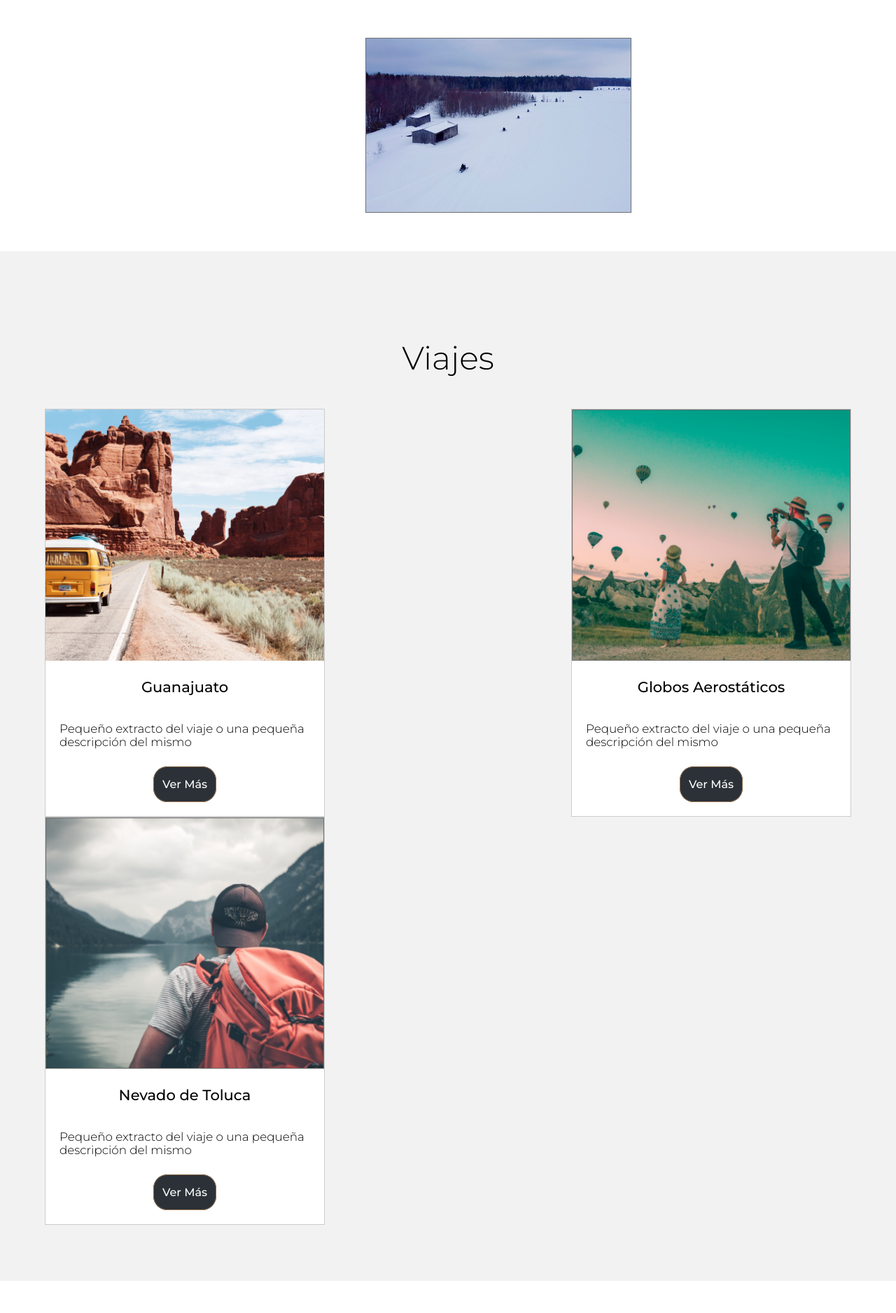
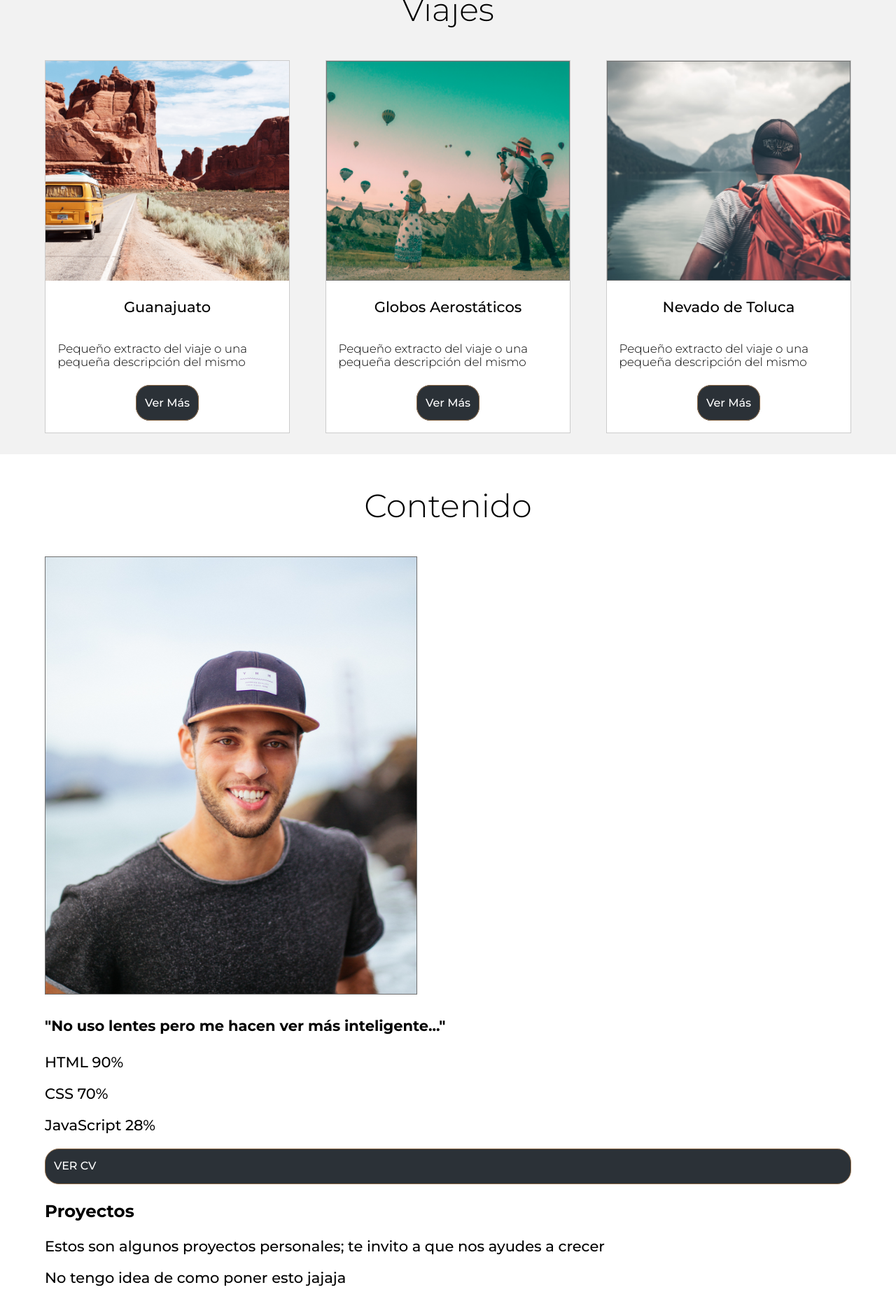
Before and after one commit to CristianMtz28/Curso-Frontend, a PHP site: page / in a window 1280 px wide. Shown: the part 2749-4625 px from the top of the page at 70% size. Run offline with PHP 8.4, Linux system fonts and the light colour scheme.

Commit message:
Componiendo vista en laptop

```diff
--- a/Prácticas/03-portafolio/css/styles.css
+++ b/Prácticas/03-portafolio/css/styles.css
@@ -251,7 +251,7 @@
     display: flex;
     flex-direction: row;
     flex-wrap: nowrap;
-    justify-content: center;
+    justify-content: space-between;
     align-items: baseline;
     width: 80%;
 }
@@ -259,11 +259,16 @@
 .main-acerca-de-mi .container .acerca-de-mi .titulos-secciones {
     font-size: 2.2em;
     font-weight: 300;
+    text-align: left;
+}
+
+.main-acerca-de-mi .container .acerca-de-mi {
+    width: 50%;
 }
 
 .main-acerca-de-mi .container .acerca-de-mi p {
-    width: 90%;
-    font-size: 1.5em;
+    width: 100%;
+    font-size: 1em;
     font-weight: 300;
     align-self: center;
     margin-bottom: 45px;
@@ -271,6 +276,7 @@
 
 .main-acerca-de-mi .container .acerca-de-mi-img img{
     vertical-align: top;
+    width: 400px;
     border: solid 1px #ccc;
     opacity: 0.5;
     cursor: pointer;
@@ -306,30 +312,35 @@
     display: flex;
     flex-direction: row;
     flex-wrap: nowrap;
-    justify-content: space-around;
+    justify-content: space-between;
     align-items: flex-start;
 }
 
+.main-contenido .container .seccion-videos .video-principal {
+    width: 60%;
+}
+
+.main-contenido .container .seccion-videos .video-principal img {
+    width: 100%;
+}
+
 .main-contenido .container .resto-videos {
+    width: 40%;
     padding-top: 0;
-    padding-left: 5%;
+    padding-left: 10%;
 }
 
 .main-contenido .container .resto-videos img {
     margin-bottom: 50px;
+    width: 300px;
 }
 
 /* ------- SECCIÓN DE VIAJES ------- */
 
 .main-viajes  {
     background-color: #f2f2f2;
-    padding: 80px 0;
+    padding: 30px 0;
 }
-
-.main-viajes .titulos-secciones {
-    width: 100%;
-}
-
 
 .main-viajes .container {
     display: flex;
@@ -355,7 +366,7 @@
     background-color: #fff;
     overflow: hidden;
     border: 1px solid #ccc;
-    width: 400px;
+    width: 350px;
     height: auto;
 
 }
```
